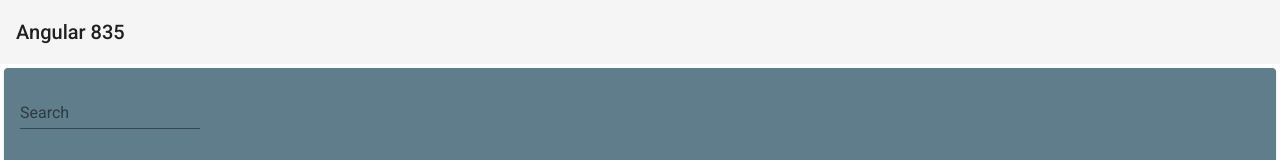
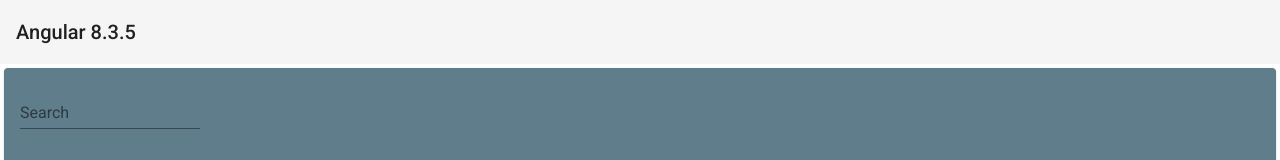
Before and after one commit to chicagoairmailcc/angular835, an Angular app: page / in a window 1280 px wide. Shown: the top 160 px of the page. Built offline with nearby package versions, Linux system fonts and the light colour scheme.

Commit message:
add dots to clarify Angular 8.3.5

```diff
--- a/src/app/app.component.html
+++ b/src/app/app.component.html
@@ -1,5 +1,5 @@
 <mat-toolbar>
-  <span>Angular 835</span>
+  <span>Angular 8.3.5</span>
 </mat-toolbar>
 
 <app-search></app-search>
```
